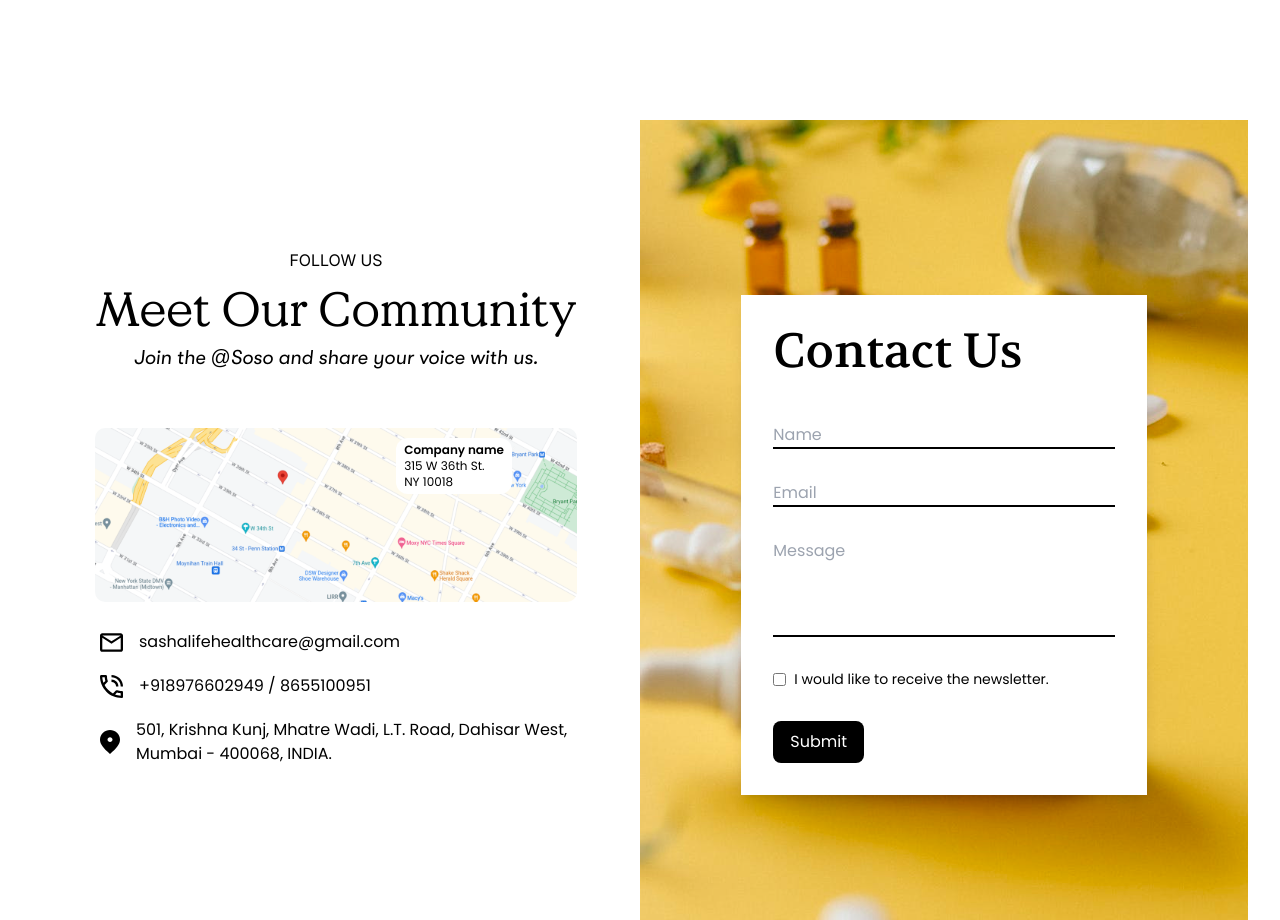
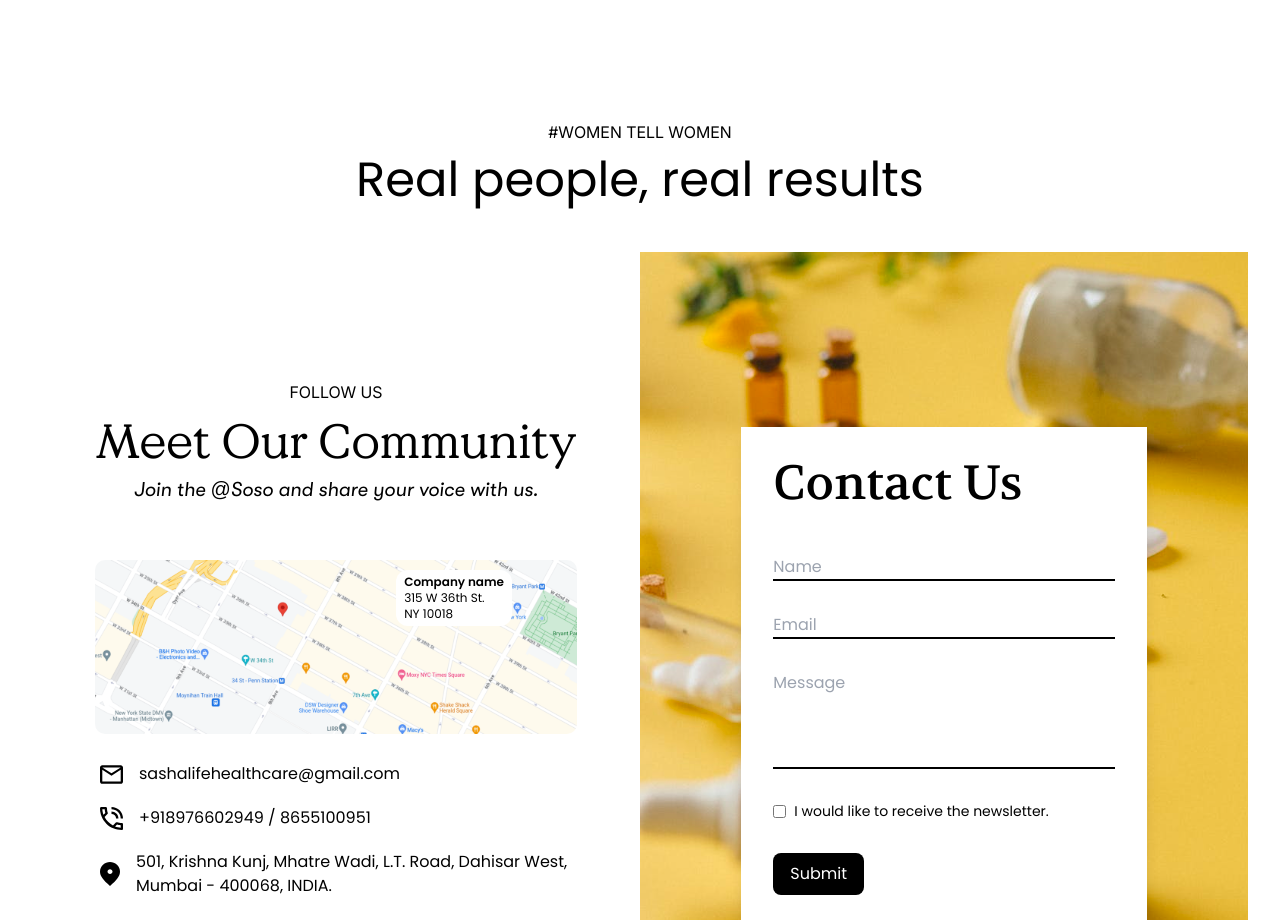
Before and after one commit to shawnyplayz/sasha-healthcare, a Next.js app in the folder client/: page /home in a window 1280 px wide. Shown: the part 3760-4680 px from the top of the page. Built offline with nearby package versions, Linux system fonts and the light colour scheme.

Commit message:
Uncommented Testimonials

```diff
--- a/client/src/app/home/page.jsx
+++ b/client/src/app/home/page.jsx
@@ -22,7 +22,7 @@ const Home = () => {
       <DiscoverSection />
       <InfoSection />
       <ProductFeatureSection />
-      {/* <TestimonialsSection /> */}
+      <TestimonialsSection />
       <ContactUsSection />
       <PromoCard
         bgColor="#ECF494"
```
